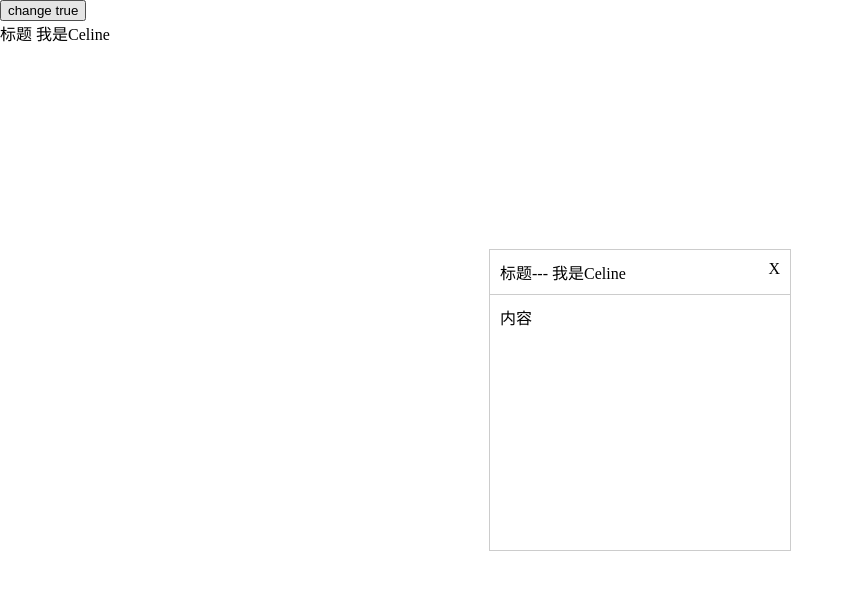
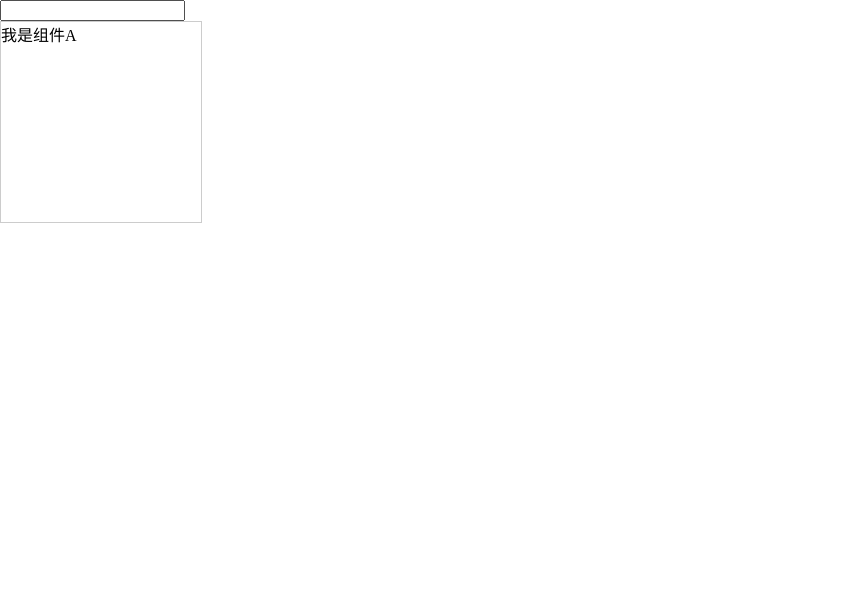
Before and after one commit to celinezhang1024/AllAboutVue, a Vue app in the folder Vue3/vite-project/: page / in a window 1280 px wide. Shown: the top 590 px of the page, without its empty margins (0-854 px from the left). Built offline with nearby package versions, Linux system fonts and the light colour scheme.

Commit message:
自定义指令 1,2

```diff
--- a/Vue3/vite-project/src/App.vue
+++ b/Vue3/vite-project/src/App.vue
@@ -30,7 +30,9 @@
     <!-- <EventBus/> -->
     <!-- <MittC /> -->
     <!-- <Tsx /> -->
-    <VModel/>
+    <!-- <VModel/> -->
+    <!-- <Directive/> -->
+    <Directive2/>
   </div>
 </template>
 
@@ -55,6 +57,8 @@
   import MittC from './components/Advanced/Mitt/Index.vue'
   import Tsx from './components/Advanced/TSX/Index.vue'
   import VModel from './components/Advanced/VModel/Index.vue'
+  import Directive from './components/Advanced/Directive/Index.vue'
+  import Directive2 from './components/Advanced/Directive/Index2.vue'
 
   const API = defineAsyncComponent(()=> import("./components/Advanced/API/Index.vue"))
 
--- /dev/null
+++ b/Vue3/vite-project/src/components/Advanced/Directive/A.vue
@@ -0,0 +1,14 @@
+<template>
+  <div class="A">
+    我是组件A
+  </div>
+</template>
+
+<script setup lang='ts'>
+</script>
+
+<style lang="less">
+.A{
+  width: 200px;height: 200px;border:1px solid #ccc;
+}
+</style>
--- /dev/null
+++ b/Vue3/vite-project/src/components/Advanced/Directive/Index.vue
@@ -0,0 +1,48 @@
+<template>
+  <div >
+    <button @click="flag = !flag" >切换</button>
+    <A v-if="flag" v-move:aaa.celine="{background:'green',flag}"></A>
+    传值: {background:'red'}<br/>
+    自定义参数： aaa<br/>
+    自定义修饰符：celine<br/>
+    输出 ...args: arg:aaa,modifiers:celine,value: {background: 'red'})<br/>
+  </div>
+</template>
+
+<script setup lang='ts'>
+import {ref,Directive,DirectiveBinding} from 'vue'
+import A from './A.vue'
+let flag = ref<boolean>(true)
+type Dir = {
+  background:string
+}
+const vMove:Directive = {
+  created (){
+    console.log("===> created")
+  },
+  beforeMount(){ // 元素绑定之后会调用beforeMount
+    console.log("===> beforeMount");
+  },
+  mounted(el:HTMLElement,dir:DirectiveBinding<Dir>,){ // 插入dom
+    console.log("===> mounted");
+    el.style.background =  dir.value.background
+    // [el,dir 传入的(arg:aaa,modifiers:celine,value: {background: 'red'}) ]
+  },
+  beforeUpdate(){ // 更新之前
+    console.log("===> beforeUpdate");
+  },
+  updated(){ // 更新之后
+    console.log("===> updated");
+  },
+  beforeUnmount(){
+    console.log("===> beforeUnmount");
+  },
+  unmounted(){
+    console.log("===> unmounted");
+  }
+}
+</script>
+
+<style lang="less">
+
+</style>
--- /dev/null
+++ b/Vue3/vite-project/src/components/Advanced/Directive/Index2.vue
@@ -0,0 +1,23 @@
+<template>
+  <div >
+    <input v-model="value" type="text" />
+    <A v-move="{background:value}" ></A>
+  </div>
+</template>
+
+<script setup lang='ts'>
+import {ref,Directive,DirectiveBinding} from 'vue'
+import A from './A.vue'
+let value = ref<string>('')
+
+type Dir={
+  background:string
+}
+const vMove:Directive = (el:HTMLElement,bingding:DirectiveBinding<Dir>)=>{
+  el.style.background = bingding.value.background
+}
+</script>
+
+<style lang="less">
+
+</style>
```
Also changed, not shown: 1 other file (tests, documents, lock files or other folders).
